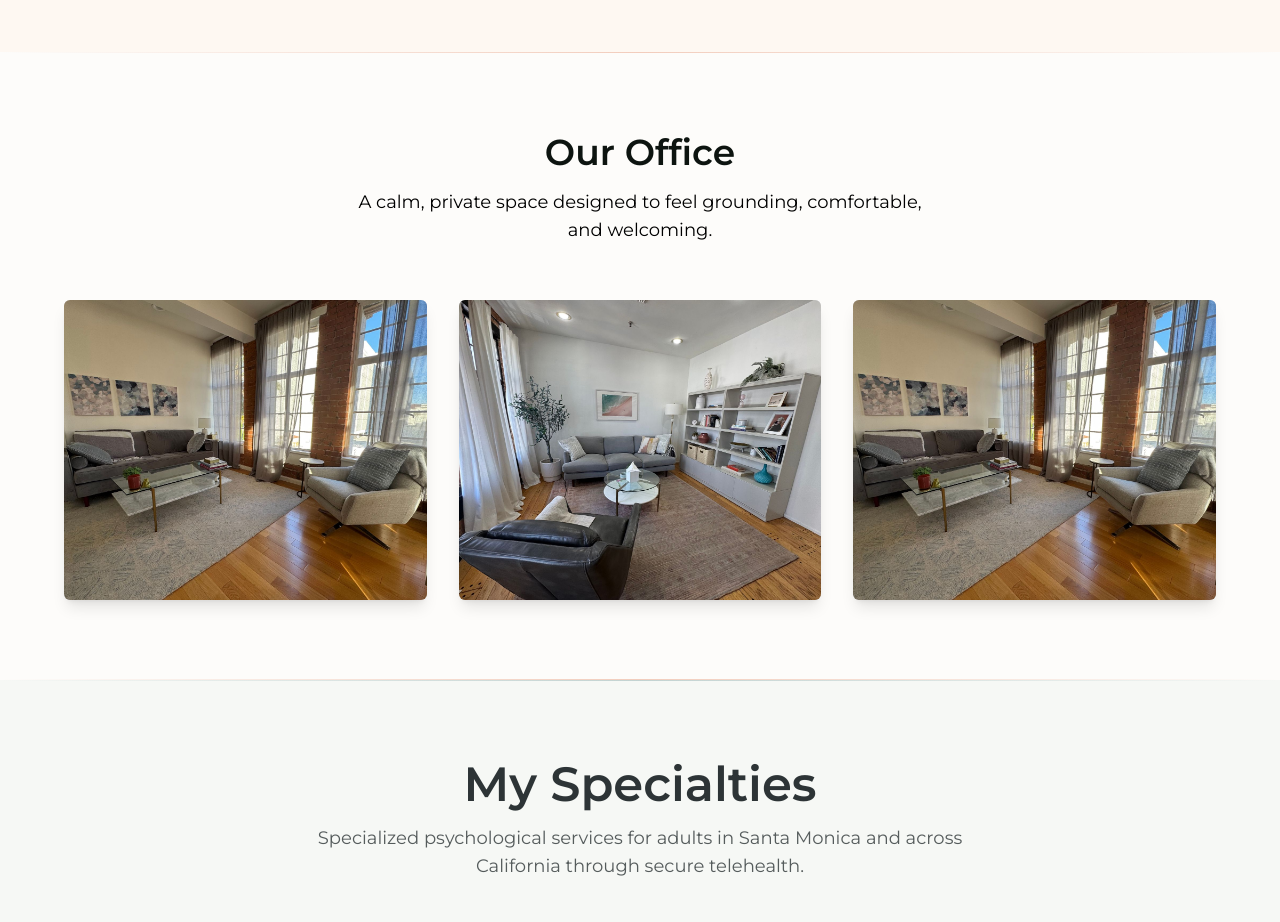
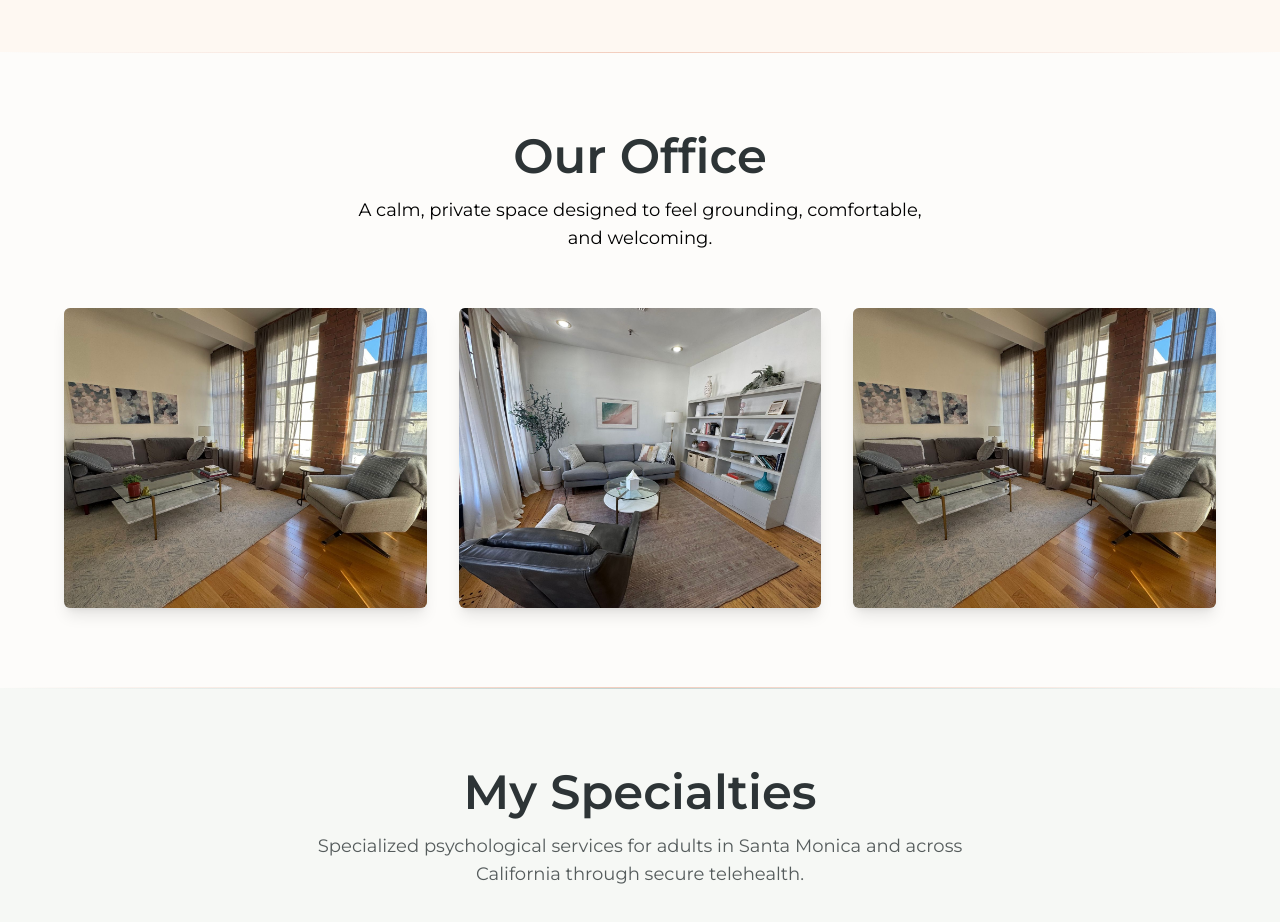
Before and after one commit to suvepatra004/lilac-clone, a Next.js app: page / in a window 1280 px wide. Shown: the part 940-1862 px from the top of the page. Built offline with nearby package versions, Linux system fonts and the light colour scheme; a web font is replaced by a local one.

Commit message:
Update heading in Home component to improve accessibility and visual hierarchy by changing from h3 to h2 and adjusting text styles.

```diff
--- a/src/pages/index.js
+++ b/src/pages/index.js
@@ -392,9 +392,9 @@ export default function Home() {
           <div className="mx-auto max-w-[1500px]">
             {/* Heading */}
             <div className="text-center mb-10 md:mb-14">
-              <h3 className="text-4xl sm:text-3xl md:text-4xl font-semibold text-primary mb-4">
+              <h2 className="text-3xl sm:text-4xl md:text-5xl font-semibold text-[#2D3436] mb-4">
                 Our Office
-              </h3>
+              </h2>
               <p className="text-base sm:text-lg text-black max-w-xl mx-auto">
                 A calm, private space designed to feel grounding, comfortable,
                 and welcoming.
```
